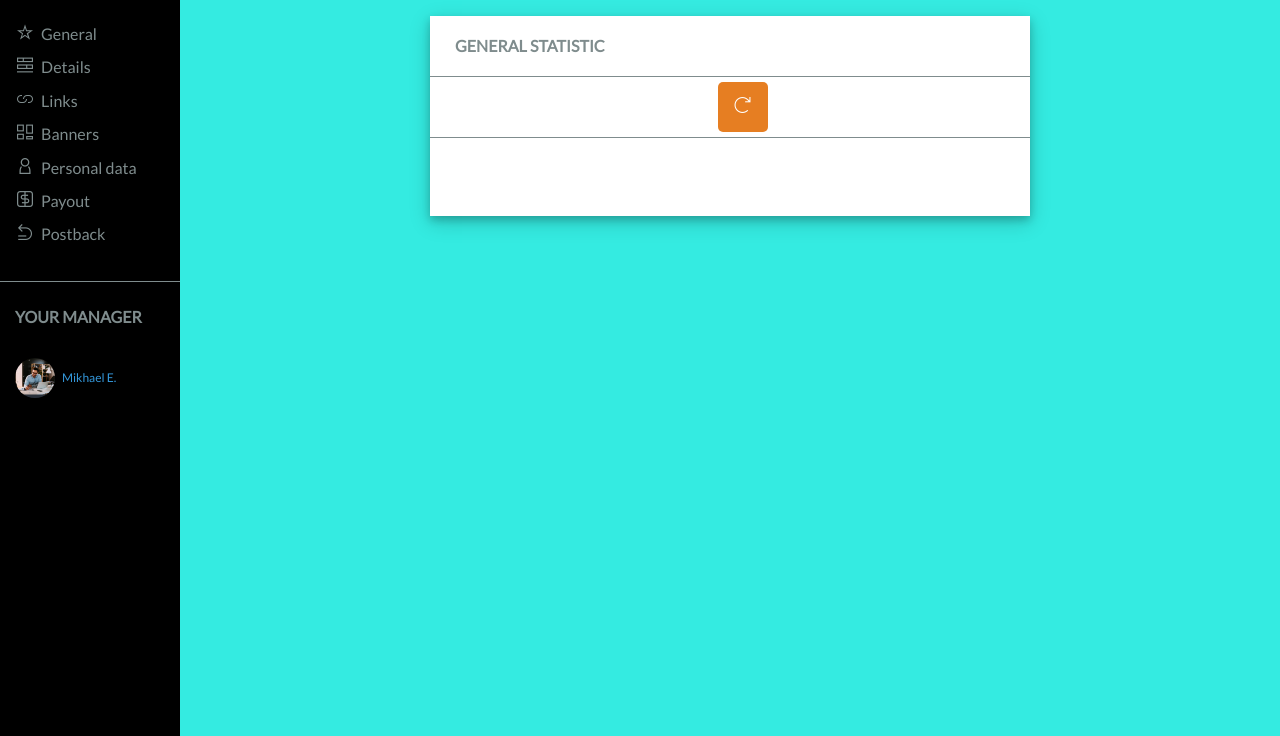
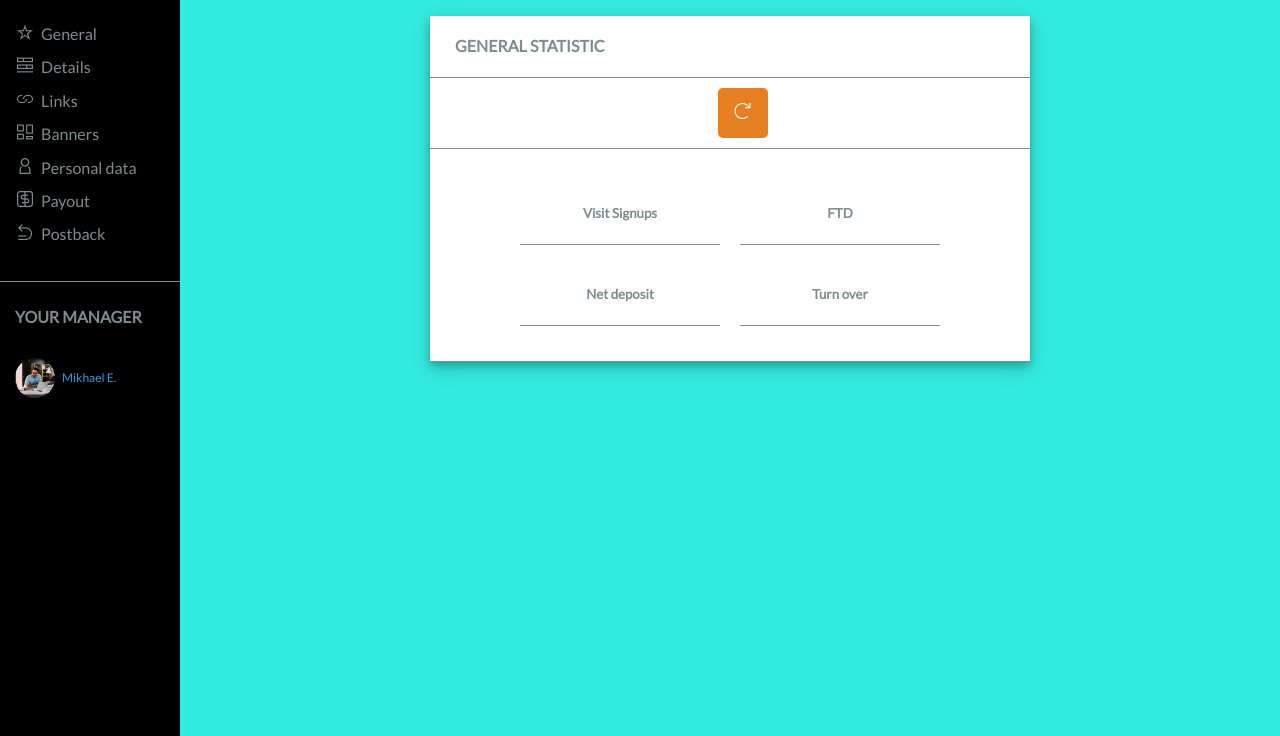
Before and after one commit to ffrysz/Individual_project, a website: page index.html in a window 1280 px wide. Shown: the part 64-800 px from the top of the page. Drawn offline with Linux system fonts and the light colour scheme.

Commit message:
Add first box layout

```diff
--- a/index.html
+++ b/index.html
@@ -95,6 +95,22 @@
         <div class="par">
           <a href="#" class="btn" aria-hidden="true"><i class="icon-refresh"></i></a>
         </div>
+        <div class="par par--wrapper">
+          <div class="box-inside">
+            <div class="par col">
+              <h5>Visit Signups</h5>
+            </div>
+            <div class="par col">
+              <h5>FTD</h5>
+            </div>
+            <div class="par col">
+              <h5>Net deposit</h5>
+            </div>
+            <div class="par col">
+              <h5>Turn over</h5>
+            </div>
+          </div>
+        </div>
       </div>
     </div>
   </section>
--- a/sass/components/_box.scss
+++ b/sass/components/_box.scss
@@ -5,3 +5,20 @@
   box-shadow: 0 4px 8px 0 rgba(0, 0, 0, 0.2), 0 6px 20px 0 rgba(0, 0, 0, 0.19);;
   background-color: $color-light;
 }
+
+.box-inside {
+  display: flex;
+  flex-direction: row;
+  flex-wrap: wrap;
+  width: 80%;
+  margin: 25px 0;
+
+  .col {
+    flex: 2 40%;
+
+    &.par {
+      padding-left: 0;
+      margin: 10px;
+    }
+  }
+}
--- a/sass/components/_par.scss
+++ b/sass/components/_par.scss
@@ -4,12 +4,16 @@
   justify-content: center;
   margin: 0;
   padding-left: 25px;
-  height: 60px;
+  min-height: 60px;
   border-bottom: 1px solid $font-color;
 
   &.par--title {
     display: flex;
     justify-content: left;
+  }
+
+  &.par--wrapper {
+    padding-right: 25px;
   }
 }
 
--- a/sass/sections/_nav-main.scss
+++ b/sass/sections/_nav-main.scss
@@ -64,6 +64,6 @@
     font-family: $brand-font;
     font-size: 26px;
     color: $color-light;
-    padding: 10px 15px 10px 10px;
+    padding: 10px 25px 10px 0;
   }
 }
```
Also changed, not shown: css/style.css, 1 other file.
